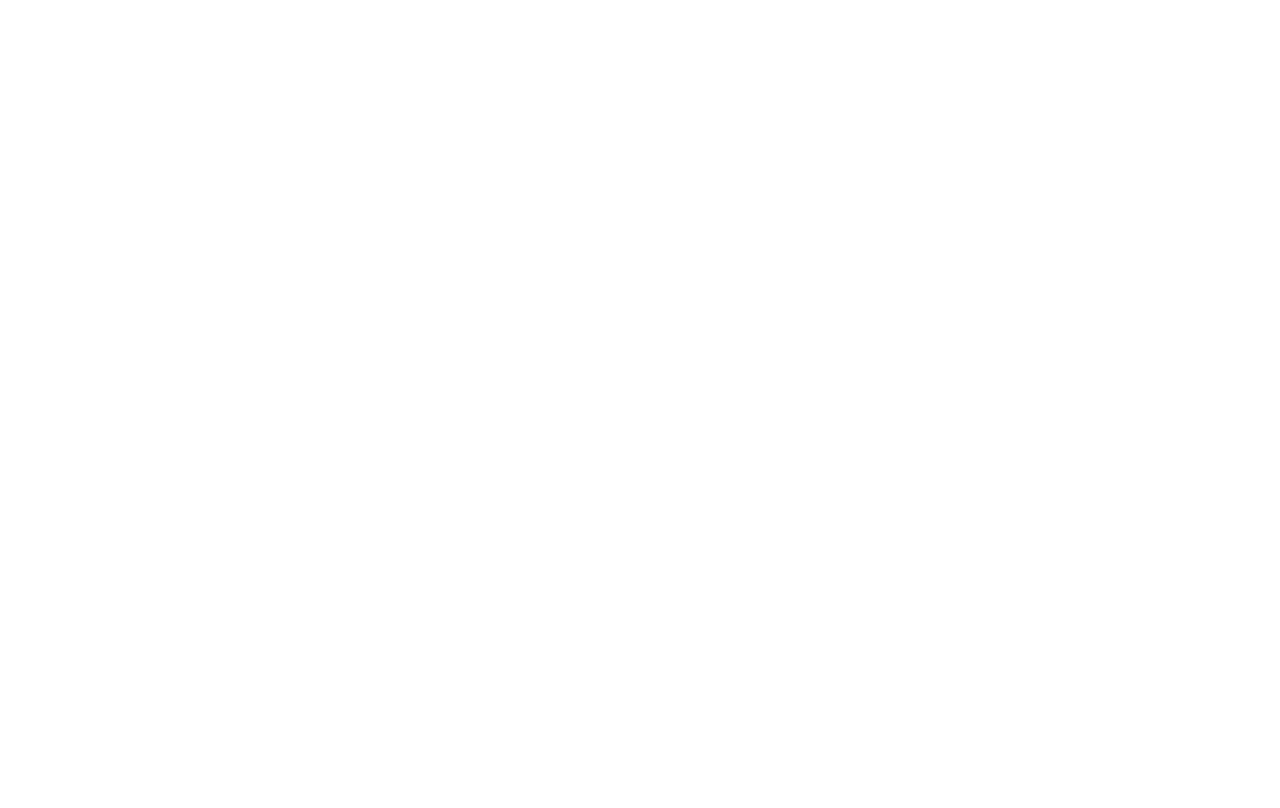
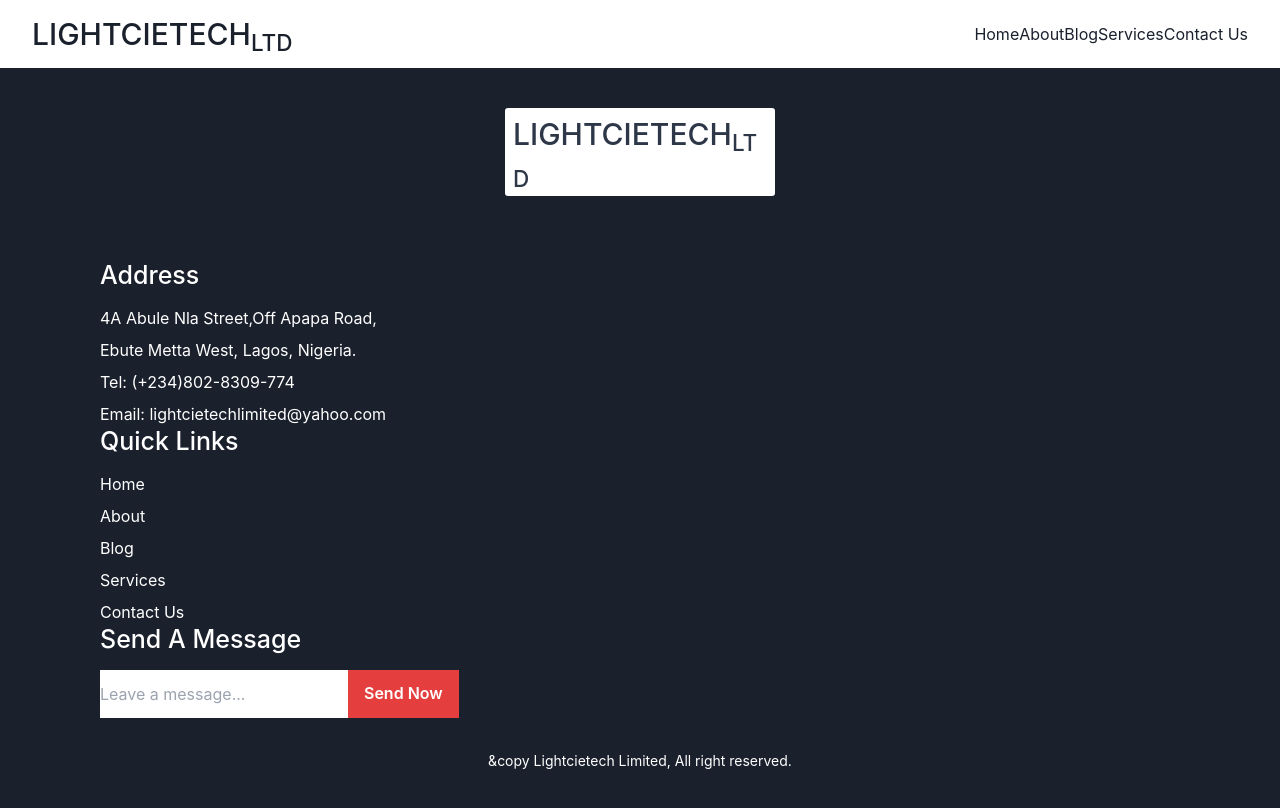
Before and after one commit to Abdulquadri-Mahmud/Litghtcietech-website, a React (Vite) app: page /contact in a window 1280 px wide. Before the commit this address had no page. Shown: the top 808 px of the page. Built offline with nearby package versions, Linux system fonts and the light colour scheme.

Commit message:
Footer Created

```diff
--- a/src/Components/HomeComponents/Footer.jsx
+++ b/src/Components/HomeComponents/Footer.jsx
@@ -1,7 +1,52 @@
+import { Box, Button, Flex, Heading, Stack, Text } from '@chakra-ui/react'
 import React from 'react'
+import { Link } from 'react-router-dom'
 
 export default function Footer() {
   return (
-    <div>Footer</div>
+    <Box bg={'gray.800'} p={{md: 10, base: 4}} >
+      <Box maxW={{'2xl': '80%', md: '90%', base: '100%'}} mx={'auto'}>
+        <Box bg={'white'} mx={'auto'} width={{md: '270px', base: '230px'}} p={2} rounded={3}>
+          <Heading fontWeight={500} fontSize={{md: 30, base: 25}} color={'gray.700'}>LIGHTCIE<span className="text-red-500">TECH</span><sub className='text-gray-700'>LTD</sub></Heading>
+        </Box>
+        <Box mt={16} color={'white'} className='grid grid-cols-1 gap-5 md:grid-cols-3 md:place-content-center'>
+          <Box>
+            <Box mb={4}>
+              <Heading fontWeight={500} fontSize={{md: 25, base: 20}}>Address</Heading>
+            </Box>
+            <Stack>
+              <Text>4A Abule Nla Street,Off Apapa Road,</Text>
+              <Text>Ebute Metta West, Lagos, Nigeria.</Text>
+              <Text>Tel: <Link to={'/tel:08028309774'}>(+234)802-8309-774</Link></Text>
+              <Text>Email: lightcietechlimited@yahoo.com</Text>
+            </Stack>
+          </Box>
+          <Box>
+            <Box mb={4}>
+              <Heading fontWeight={500} fontSize={{md: 25, base: 20}}>Quick Links</Heading>
+            </Box>
+            <Stack>
+              <Link className='text-md ' to={'/'}>Home</Link>
+              <Link className='text-md ' to={'/'}>About</Link>
+              <Link className='text-md ' to={'/'}>Blog</Link>
+              <Link className='text-md ' to={'/'}>Services</Link>
+              <Link className='text-md ' to={'/'}>Contact Us</Link>
+            </Stack>
+          </Box>
+          <Box>
+            <Box mb={4}>
+              <Heading fontWeight={500} fontSize={{md: 25, base: 20}}>Send A Message</Heading>
+            </Box>
+            <Flex>
+              <input type="text" className='p-3 w-[80%] bg-white outline-none border-red-500' placeholder='Leave a message...'/>
+              <Button py={6} bg={'red.500'} color={'white'} rounded={0}>Send Now</Button>
+            </Flex>
+          </Box>
+        </Box>
+        <Box pt={8} color={'white'}>
+          <Text textAlign={'center'} fontSize={14} fontWeight={400}>&copy Lightcietech Limited, All right reserved.</Text>
+        </Box>
+      </Box>
+    </Box>
   )
 }
--- a/src/Components/HomeComponents/Header.jsx
+++ b/src/Components/HomeComponents/Header.jsx
@@ -8,9 +8,9 @@
 export default function Header() {
   return (
     <Box position={'sticky'} top={0} zIndex={100}>
-        <Flex justifyContent={'space-between'} alignItems={'center'} py={4} px={{md: 8, base: 5}} bg={'whiteAlpha.400'} color={'white'} className='glass'>
+        <Flex justifyContent={'space-between'} alignItems={'center'} py={4} px={{md: 8, base: 3}} bg={'whiteAlpha.400'} color={'white'} className='glass'>
             <Box>
-                <Heading  fontWeight={500} fontSize={30} color={'gray.800'}>LightCie<span className='text-red-500'>Tech</span></Heading>
+                <Heading fontWeight={500} fontSize={{md: 30, base: 25}} color={'gray.800'}>LIGHTCIE<span className="text-red-500">TECH</span><sub className='text-gray-700'>LTD</sub></Heading>
             </Box>
             <Box className='nav' display={{md: 'block', base: 'none'}}  color={'gray.800'}>
                 <Link className='px-3 text-lg' to={'/'}>Home</Link>
--- a/src/Components/HomeComponents/Section6.jsx
+++ b/src/Components/HomeComponents/Section6.jsx
@@ -3,7 +3,7 @@
 
 export default function Section6() {
   return (
-    <Box py={10} mb={'10vh'} bg={'gray.800'} color={'white'}>
+    <Box py={10} mb={'10vh'} bg={'gray.200'} color={'gray.700'}>
         <Box>
             <Heading textAlign={'center'} fontWeight={500} fontSize={30}>Our Products</Heading>
         </Box>
--- a/src/Components/HomeComponents/Sidemenu.jsx
+++ b/src/Components/HomeComponents/Sidemenu.jsx
@@ -25,8 +25,8 @@
             <DrawerContent>
                 <DrawerCloseButton bg={useColorModeValue('red.500', 'white')} color={useColorModeValue('white', 'gray.800')} fontSize={'16px'}/>
                 <DrawerHeader borderBottomWidth='1px' fontSize={'20px'}>LightCieTech<sub className='text-red-500'>LTD</sub></DrawerHeader>
-                <DrawerBody>
-                    <Flex mt={'5rem'} alignItems={'start'} flexDir={'column'} gap={8} fontWeight={600}>
+                <DrawerBody bg={'gray.800'}>
+                    <Flex mt={'5rem'} alignItems={'start'} flexDir={'column'} color={'white'} gap={8} fontWeight={600}>
                         <Link className='hover:text-red-500 duration-200 hover:underline' to='/'>Home</Link>
                         <Link className='hover:text-red-500 duration-200 hover:underline' to='/'>About Us</Link>
                         <Link className='hover:text-red-500 duration-200 hover:underline' to='/blogs'>Blogs</Link>
--- a/src/Pages/Home.jsx
+++ b/src/Pages/Home.jsx
@@ -1,6 +1,5 @@
 import { Box } from '@chakra-ui/react'
 import React from 'react'
-import Header from '../Components/HomeComponents/Header'
 import Section1 from '../Components/HomeComponents/Section1'
 import Section2 from '../Components/Section2'
 import Section3 from '../Components/HomeComponents/Section3'
@@ -12,7 +11,6 @@
 export default function Home() {
   return (
     <Box bg={''}>
-        <Header/>
         <Hero/>
         <Section1/>
         <Section2/>
@@ -20,7 +18,6 @@
         <Section4/>
         <Section5/>
         <Section6/>
-        hh
     </Box>
   )
 }
--- a/src/RoutePages.jsx/RoutePage.jsx
+++ b/src/RoutePages.jsx/RoutePage.jsx
@@ -1,14 +1,18 @@
 import React from 'react'
 import { BrowserRouter as Router, Routes, Route } from 'react-router-dom';
 import Home from '../Pages/Home';
+import Footer from '../Components/HomeComponents/Footer';
+import Header from '../Components/HomeComponents/Header';
 
 export default function RoutePage() {
   return (
     <Router>
+      <Header/>
         <Routes>
             <Route path='/' element={<Home/>}/>
             {/* <Route path='/contact' element={<Contact/>}/> */}
         </Routes>
+        <Footer/>
     </Router>
   )
 }
```
